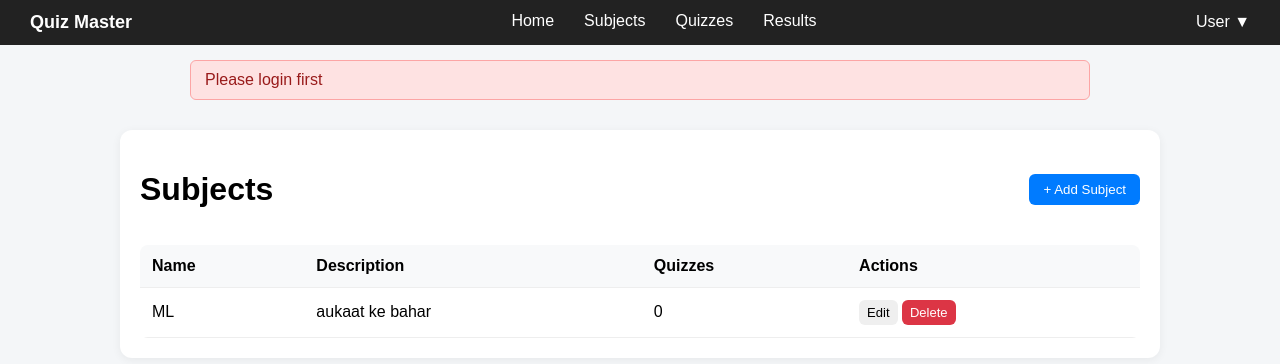
After one commit to anshverma1975/GATE-Mock-test-master, a Flask app: page /admin/subjects in a window 1280 px wide. The commit adds this page. Shown: the top 364 px of the page. Run offline with Flask 3, Linux system fonts and the light colour scheme.

Commit message:
v1.5 added subjects

```diff
--- a/app.py
+++ b/app.py
@@ -9,16 +9,25 @@ app.config.from_object(Config)
 db.init_app(app)
 with app.app_context():
     db.create_all()
-
     admin = User.query.filter_by(role="admin").first()
     if not admin: admin = User(username="admin", password="anshverma1975", role="admin")
     db.session.add(admin)
     db.session.commit()
-    #username = "admin"
-    #password = "anshverma1975"
-    #role = "admin"
+    # username = "admin"
+    # password = "anshverma1975"
+    # role = "admin"
 
+#to make sure only admins can enter the admin dashboard and its subsequent pages
+def admin_access():
+    if "user_id" not in session:
+        flash("Please login first")
+        return redirect(url_for("landing"))
 
+    if session.get("role") != "admin":
+        flash("You are not authorized to access this page")
+        return redirect(url_for("home"))
+
+    return True
 
 @app.route("/")
 def landing():
@@ -28,6 +37,7 @@ def landing():
         elif session.get("role") == "student":
             return redirect(url_for("home"))
     return render_template("landing.html")
+
 @app.route("/home")
 @app.route("/dashboard")
 def home():
@@ -146,5 +156,92 @@ def admin_dashboard():
     return render_template("admin_dashboard.html",users_count=users_count,subjects_count=subjects_count,quizzes_count=quizzes_count,questions_count=questions_count,activities=activities)
 
 
+
+@app.route('/admin/subjects')
+def admin_subjects():
+    if not admin_access():
+        return redirect(url_for("home"))
+
+    subjects = Subject.query.order_by(Subject.id.desc()).all()
+
+    subject_data = []
+    for s in subjects:
+        subject_data.append({
+            "id": s.id,
+            "name": s.name,
+            "description": s.description,
+            "quiz_count": len(s.quizzes),
+            "created": s.id
+        })
+
+    return render_template("admin_subjects.html", subjects=subject_data)
+
+@app.route("/admin/subjects/new")
+def new_subject():
+    if not admin_access():
+        return redirect(url_for("landing"))
+    return render_template("create_subject.html")
+
+@app.route("/admin/subjects/create", methods=["POST"])
+def create_subject():
+    if not admin_access():
+        return redirect(url_for("landing"))
+
+    name = request.form.get("name")
+    description = request.form.get("description")
+
+    if not name:
+        flash("Subject name is required")
+        return redirect(url_for("new_subject"))
+
+    subject = Subject(name=name, description=description)
+    db.session.add(subject)
+    db.session.commit()
+
+    log_activity(
+        type="subject",
+        message=f"Created subject '{name}'",
+        user_id=session["user_id"]
+    )
+
+    flash("Subject created")
+    return redirect(url_for("admin_subjects"))
+
+@app.route("/admin/subjects/delete/<int:id>", methods=["POST"])
+def delete_subject(id):
+    if not admin_access():
+        return redirect(url_for("landing"))
+
+    subject = Subject.query.get_or_404(id)
+    name = subject.name
+
+    db.session.delete(subject)
+    db.session.commit()
+
+    log_activity(
+        type="subject",
+        message=f"Deleted subject '{name}'",
+        user_id=session["user_id"]
+    )
+
+    flash("Subject deleted")
+    return redirect(url_for("admin_subjects"))
+
+
+@app.route("/admin/subjects/edit/<int:id>")
+def edit_subject(id):
+    if not admin_access():
+        return redirect(url_for("landing"))
+
+    subject = Subject.query.get_or_404(id)
+    return render_template("edit_subject.html", subject=subject)
+
+
+
+
+
+
+
+
 if __name__ == "__main__":
     app.run(debug=True)
--- a/static/css/base.css
+++ b/static/css/base.css
@@ -160,17 +160,12 @@ body {
     background: #0056b3;
 }
 
-
 .activity-item {
     display: flex;
     align-items: center;
     justify-content: space-between;
     padding: 12px 10px;
     border-bottom: 1px solid #eee;
-}
-
-.system {
-    background: #ff9800;
 }
 
 .tag {
@@ -180,10 +175,9 @@ body {
     color: white;
 }
 
-.quiz_created {
-    background: #007bff;
+.system {
+    background: #ff9800;
 }
-
 
 .subject {
     background: #28a745;
@@ -191,6 +185,10 @@ body {
 
 .attempt {
     background: #6f42c1;
+}
+
+.quiz_created {
+    background: #007bff;
 }
 
 .text {
@@ -202,3 +200,121 @@ body {
     font-size: 12px;
     color: #777;
 }
+
+.header {
+    display: flex;
+    justify-content: space-between;
+    align-items: center;
+    margin-bottom: 15px;
+}
+
+.table {
+    width: 100%;
+    border-collapse: collapse;
+    background: white;
+    border-radius: 8px;
+    overflow: hidden;
+}
+
+.table th,
+.table td {
+    padding: 12px;
+    border-bottom: 1px solid #eee;
+    text-align: left;
+}
+
+.table th {
+    background: #f8f9fa;
+}
+
+.table tr:hover {
+    background: #f9fbff;
+}
+
+.btn {
+    padding: 8px 14px;
+    border: none;
+    border-radius: 6px;
+    cursor: pointer;
+}
+
+.btn.primary {
+    background: #007bff;
+    color: white;
+}
+
+.btn.primary:hover {
+    background: #0056b3;
+}
+
+.btn.secondary {
+    background: #e0e0e0;
+    color: #333;
+}
+
+.btn.secondary:hover {
+    background: #c7c7c7;
+}
+
+.btn.danger {
+    background: #dc3545;
+    color: white;
+}
+
+.btn.danger:hover {
+    background: #a71d2a;
+}
+
+.btn.small {
+    padding: 5px 8px;
+    font-size: 13px;
+}
+
+
+.form-wrapper {
+    display: flex;
+    justify-content: center;
+    margin-top: 50px;
+}
+
+.form-card {
+    background: white;
+    padding: 30px;
+    width: 400px;
+    border-radius: 10px;
+    box-shadow: 0 4px 12px rgba(0, 0, 0, 0.08);
+}
+
+.subtitle {
+    font-size: 14px;
+    color: #666;
+    margin-bottom: 20px;
+}
+
+.input-group {
+    margin-bottom: 20px;
+}
+
+.input-group label {
+    font-size: 14px;
+    color: #444;
+}
+
+.input-group input {
+    width: 100%;
+    padding: 10px;
+    margin-top: 6px;
+    border-radius: 6px;
+    border: 1px solid #ccc;
+    outline: none;
+}
+
+.input-group input:focus {
+    border-color: #007bff;
+}
+
+.form-actions {
+    display: flex;
+    justify-content: flex-end;
+    gap: 10px;
+}
--- a/templates/admin_dashboard.html
+++ b/templates/admin_dashboard.html
@@ -32,7 +32,9 @@
             <h3>Subjects</h3>
             <p>Create and manage subjects</p>
             <div class="actions">
-                <button onclick="location.href='#'">Manage</button>
+                <button onclick="location.href='{{ url_for('admin_subjects') }}'">
+                    Manage
+                </button>
             </div>
         </div>
 
--- /dev/null
+++ b/templates/admin_subjects.html
@@ -0,0 +1,51 @@
+{% extends "base.html" %}
+{% block title %}Subjects{% endblock %}
+
+{% block content %}
+
+<div class="header">
+    <h1>Subjects</h1>
+
+    <button class="btn primary" onclick="location.href='{{ url_for('new_subject') }}'">
+        + Add Subject
+    </button>
+</div>
+
+<table class="table">
+    <thead>
+        <tr>
+            <th>Name</th>
+            <th>Description</th>
+            <th>Quizzes</th>
+            <th>Actions</th>
+        </tr>
+    </thead>
+
+    <tbody>
+        {% if subjects %}
+        {% for s in subjects %}
+        <tr>
+            <td>{{ s.name }}</td>
+            <td>{{ s.description or "—" }}</td>
+            <td>{{ s.quiz_count }}</td>
+            <td>
+                <button class="btn small" onclick="location.href='{{ url_for('edit_subject', id=s.id) }}'">
+                    Edit
+                </button>
+
+                <form method="POST" action="{{ url_for('delete_subject', id=s.id) }}" style="display:inline;"
+                    onsubmit="return confirm('Are you sure you want to delete this subject?')">
+                    <button class="btn small danger">Delete</button>
+                </form>
+            </td>
+        </tr>
+        {% endfor %}
+        {% else %}
+        <tr>
+            <td colspan="4">No subjects found</td>
+        </tr>
+        {% endif %}
+    </tbody>
+</table>
+
+{% endblock %}
```
Also changed, not shown: templates/create_subject.html (added, +42 -0 lines), instance/quiz_master.db.
